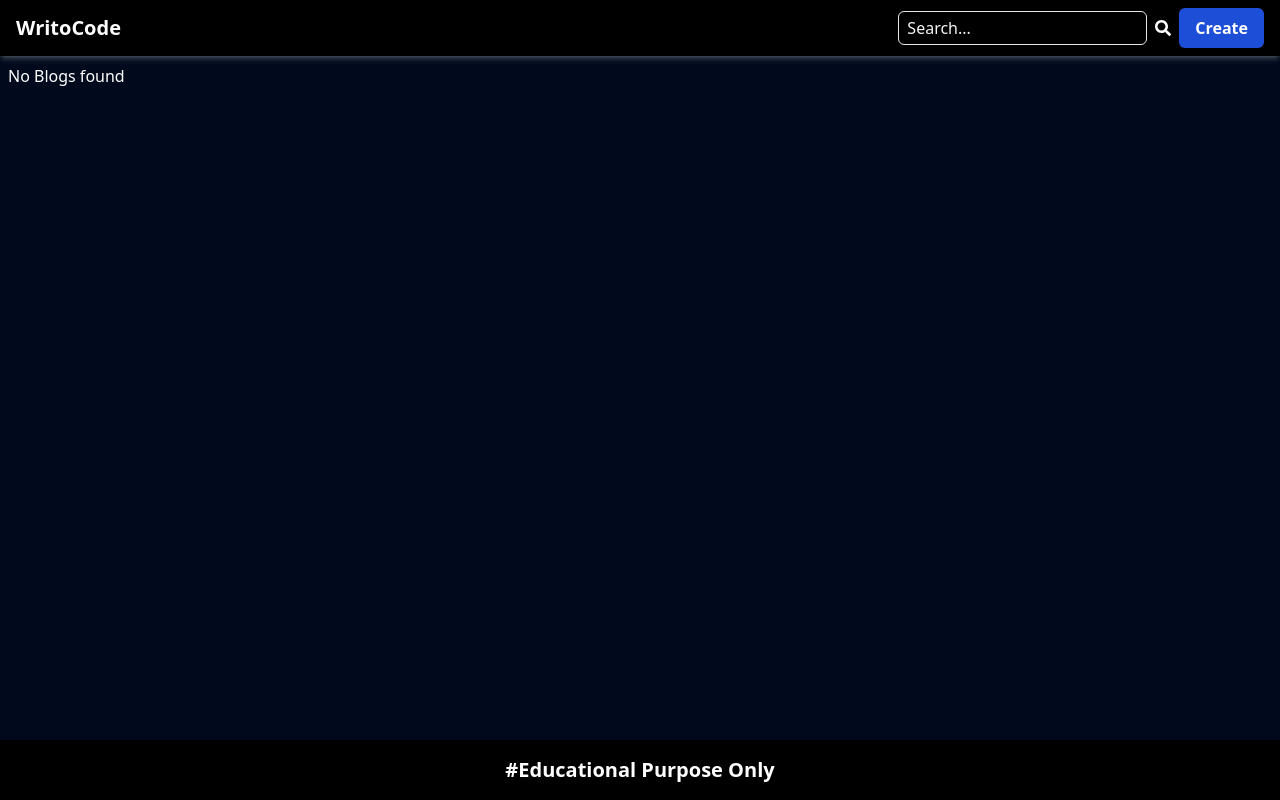
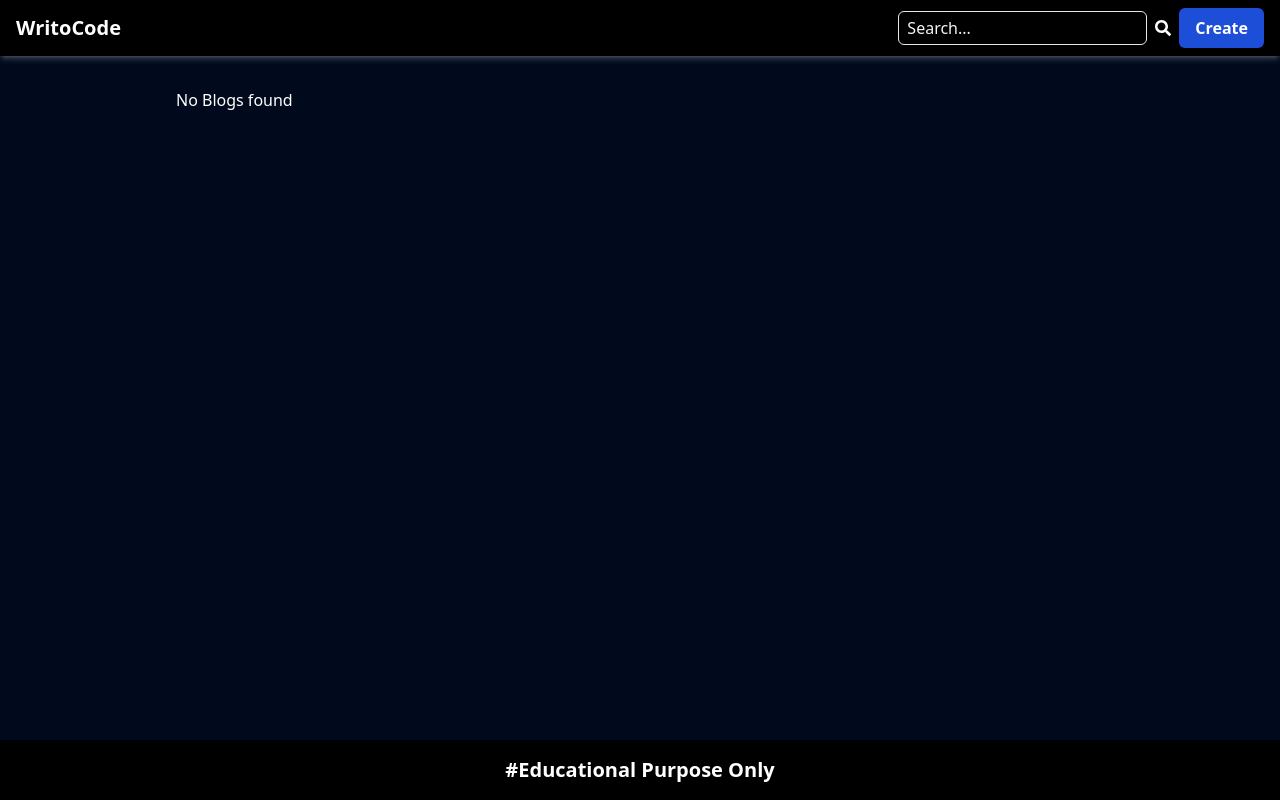
Before and after one commit to MrVineetRaj/writo-code, a Next.js app: page /blog in a window 1280 px wide. Built offline with nearby package versions, Linux system fonts and the light colour scheme.

Commit message:
Wrap QueryResultPage in Suspense for improved loading state handling

```diff
--- a/app/blog/page.tsx
+++ b/app/blog/page.tsx
@@ -3,9 +3,9 @@ import BlogCard from "@/components/home/blod-card";
 import { IBlogPostDetail } from "@/lib/types";
 import { getQueryResult } from "@/server/api/blog";
 import { useSearchParams } from "next/navigation";
-import React, { useEffect, useState } from "react";
+import React, { Suspense, useEffect, useState } from "react";
 
-const QueryResultPage = () => {
+const SuspenseBlock = () => {
   const searchParams = useSearchParams();
   const category = searchParams.get("category") as string;
   const sub_category = searchParams.get("sub_category") as string;
@@ -31,7 +31,7 @@ const QueryResultPage = () => {
   }, [category, sub_category, search_query]);
 
   return (
-    <div className="w-screen p-2 ">
+    <div className="w-screen p-4 sm:px-16 sm:pt-8 md:px-32 lg:px-44">
       {category && <h3>Category: {category}</h3>}
       {sub_category && <p>Sub Category: {sub_category}</p>}
       {search_query && <h3>Results for {`"${search_query}"`}</h3>}
@@ -48,4 +48,12 @@ const QueryResultPage = () => {
   );
 };
 
+const QueryResultPage = () => {
+  return (
+    <Suspense fallback={<div>Loading...</div>}>
+      <SuspenseBlock />
+    </Suspense>
+  );
+};
+
 export default QueryResultPage;
```
